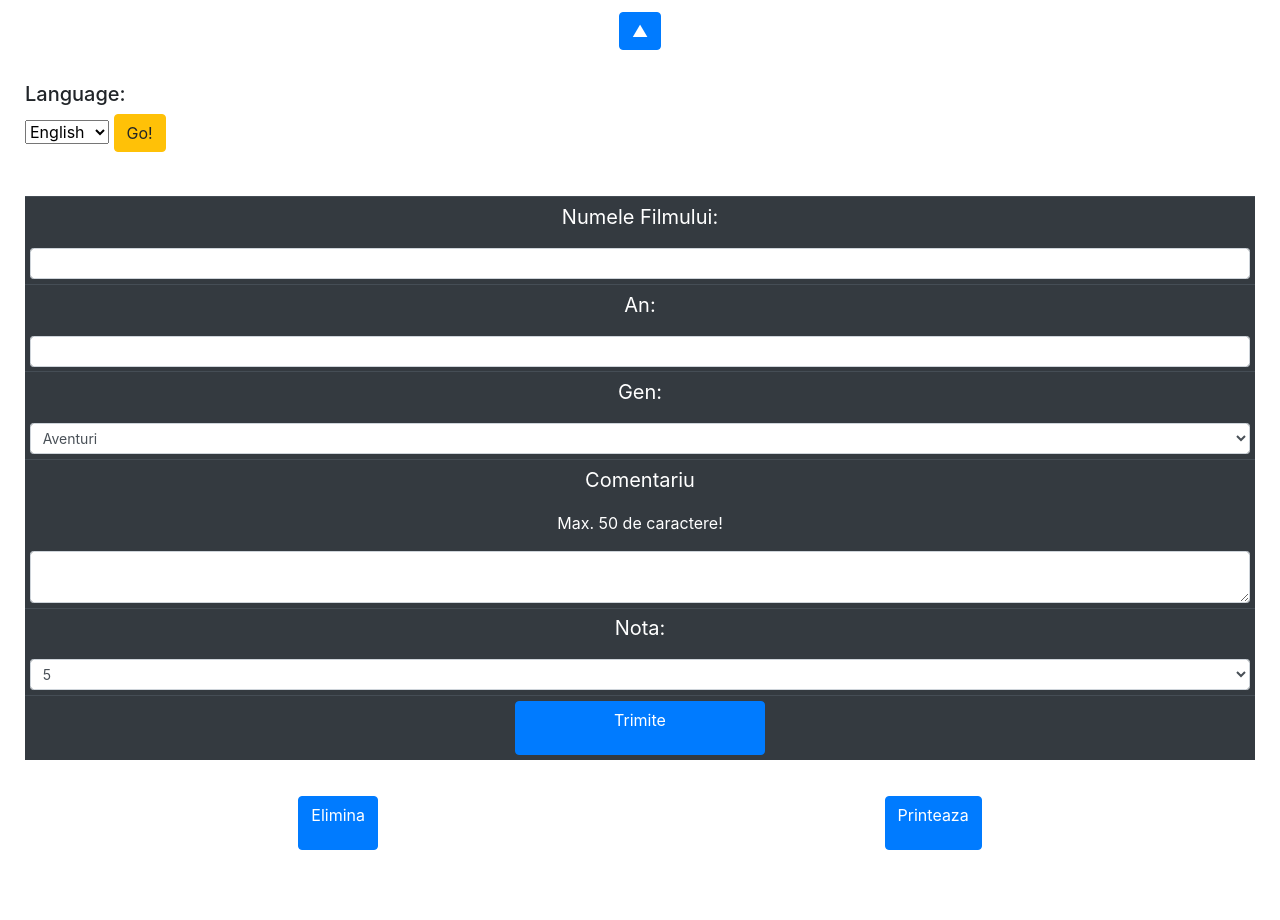
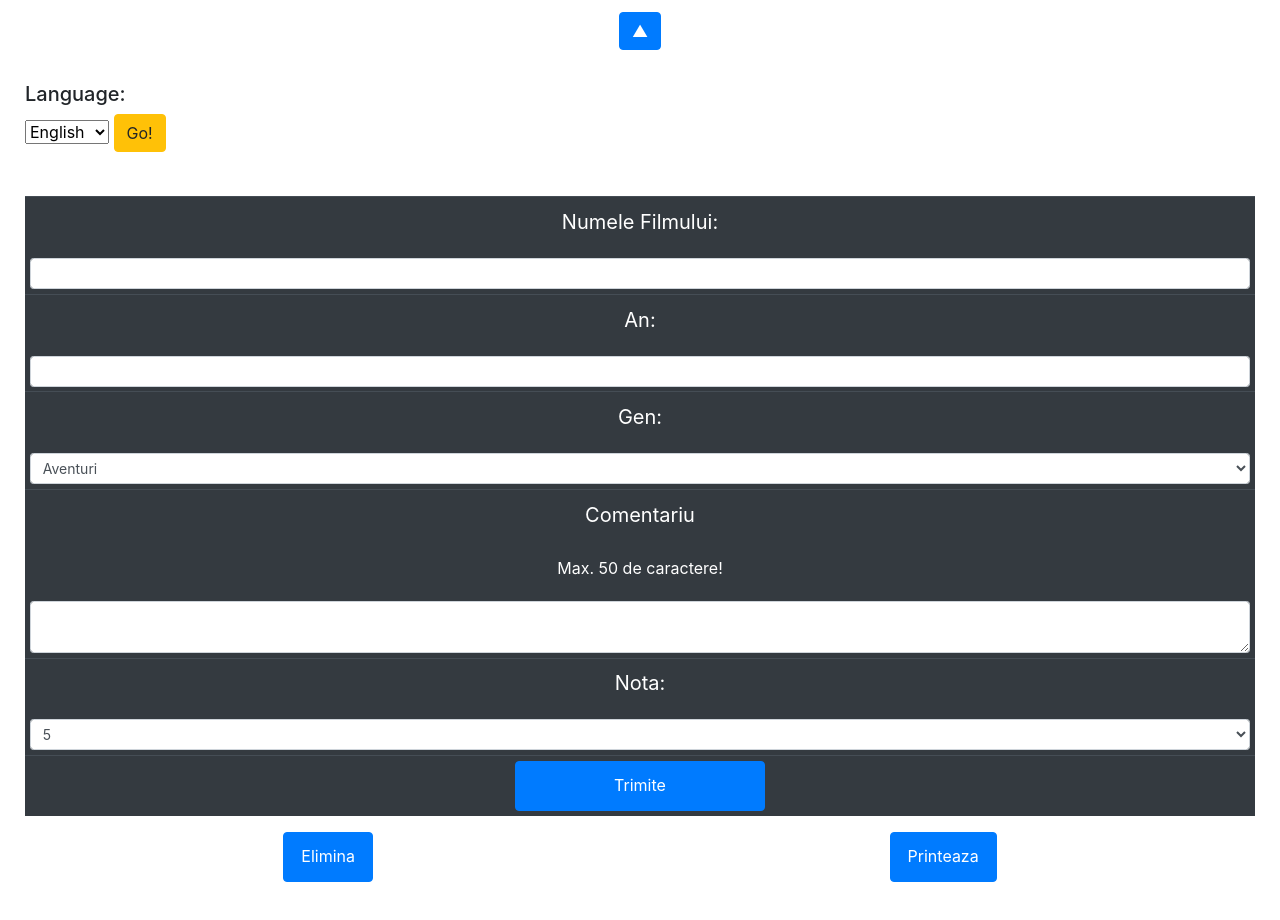
Before and after one commit to cristihenos/Prototype_Movies, a plain HTML site: page index.html in a window 1280 px wide. Both pictures are taken after a click on the button "Notita ta de filme! ▼". Drawn offline with nearby package versions, Linux system fonts and the light colour scheme.

Commit message:
Update main.css

```diff
--- a/main.css
+++ b/main.css
@@ -14,6 +14,11 @@ body{
 
 ol{
     padding: 15px;
+}
+
+p{	padding: 5px;
+	width: auto;
+	height: auto;
 }
 
 li{
@@ -42,6 +47,7 @@ textarea{
 
 #Send{
 	width: 250px;
+	height: 50px;
 }
 
 #LitleNote{
@@ -54,7 +60,6 @@ textarea{
 	top:0;
 	float: right;
 }
-
 
 .checkbox{
 	margin:5px;
@@ -71,8 +76,5 @@ textarea{
 #buttons1{
 	display: flex;
 	justify-content:space-around;
-	width: auto;
-	height: auto;
-	padding: 20px;
-	margin: auto;
+	height: 50px;
 }
```
